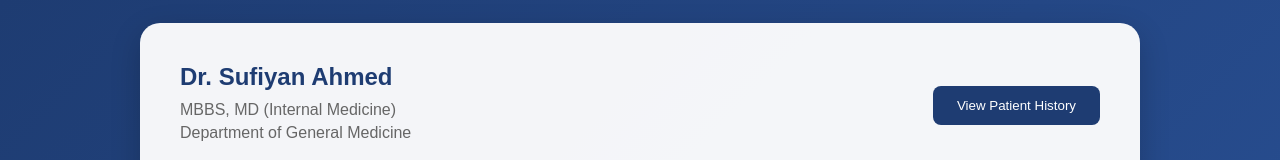
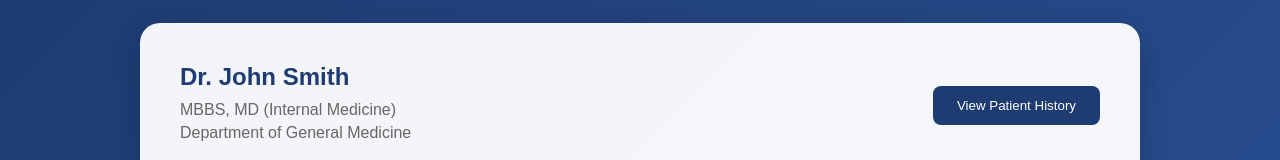
Before and after one commit to Suff-2141/ehr-doc.github.io, a plain HTML site: page op.html in a window 1280 px wide. Shown: the top 160 px of the page. Drawn offline with Linux system fonts and the light colour scheme.

Commit message:
Update op.html

```diff
--- a/op.html
+++ b/op.html
@@ -210,7 +210,7 @@
         <div class="container">
             <div class="doctor-info">
                 <div class="doctor-details">
-                    <h2>Dr. Sufiyan Ahmed</h2>
+                    <h2>Dr. John Smith</h2>
                     <p>MBBS, MD (Internal Medicine)</p>
                     <p>Department of General Medicine</p>
                 </div>
```
